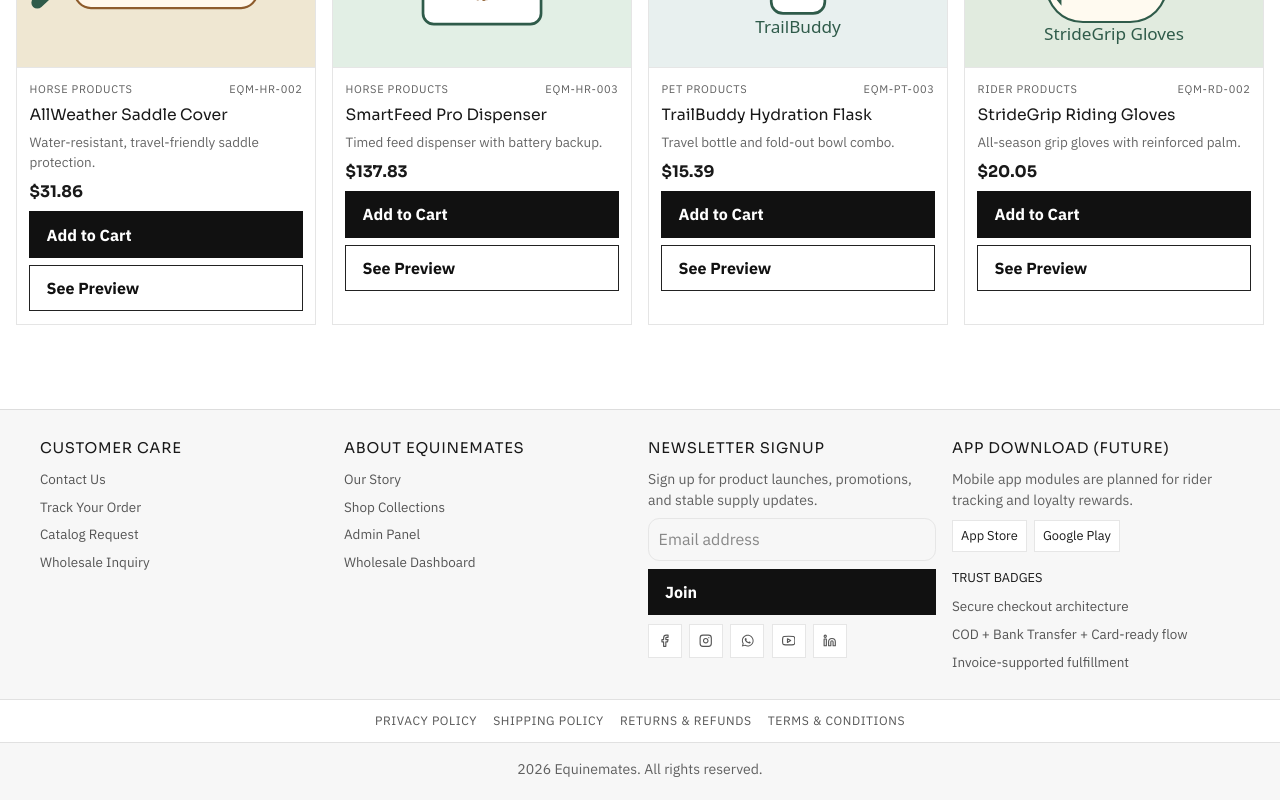
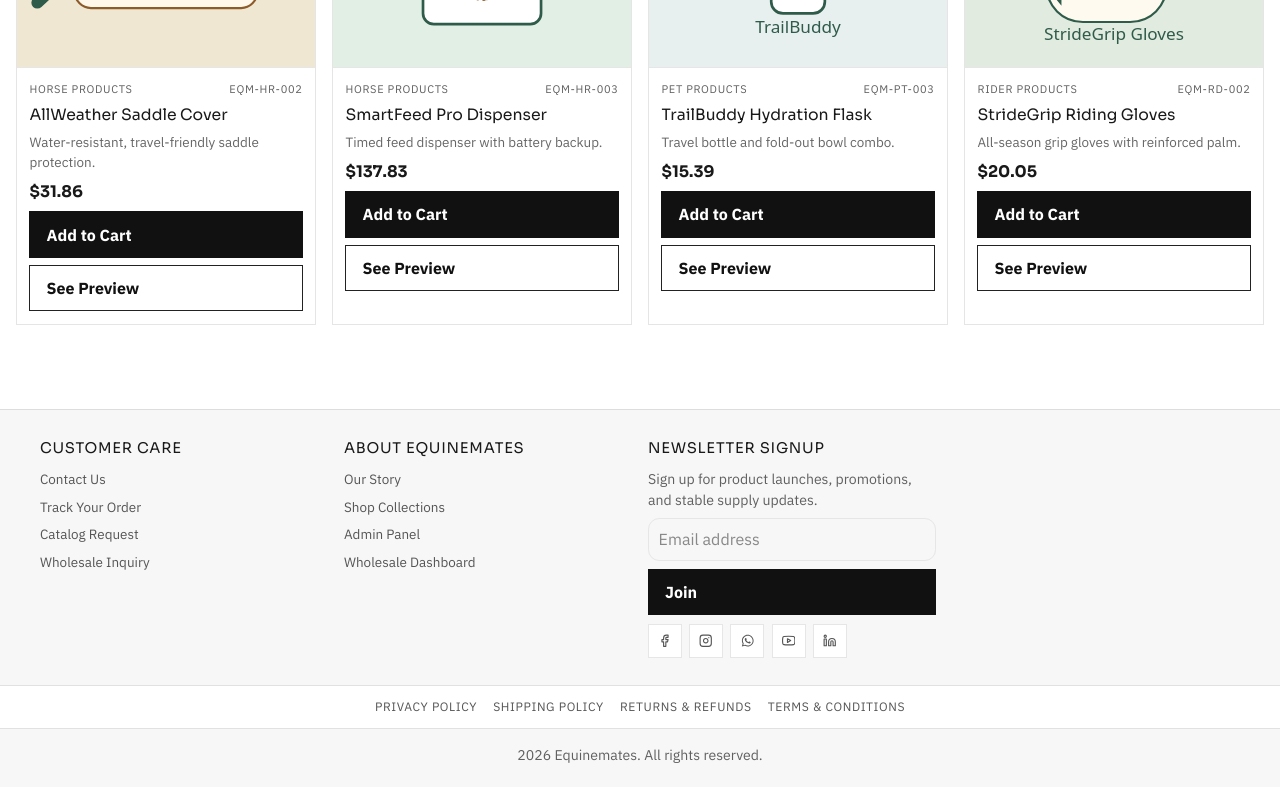
Before and after one commit to KhurramSaeed700/equinemates.shop, a Next.js app: page / in a window 1280 px wide. Shown: the part 2366-3166 px from the top of the page. Built offline with nearby package versions, Linux system fonts and the light colour scheme; no server answers.

Commit message:
chore: remove app download section from footer

```diff
--- a/components/layout/site-footer.tsx
+++ b/components/layout/site-footer.tsx
@@ -87,20 +87,6 @@ export function SiteFooter() {
           </div>
         </section>
 
-        <section>
-          <h3>App Download (Future)</h3>
-          <p>Mobile app modules are planned for rider tracking and loyalty rewards.</p>
-          <div className="future-app">
-            <span>App Store</span>
-            <span>Google Play</span>
-          </div>
-          <h4>Trust Badges</h4>
-          <ul className="trust-list">
-            <li>Secure checkout architecture</li>
-            <li>COD + Bank Transfer + Card-ready flow</li>
-            <li>Invoice-supported fulfillment</li>
-          </ul>
-        </section>
       </div>
 
       <div className="footer-policy-strip">
```
